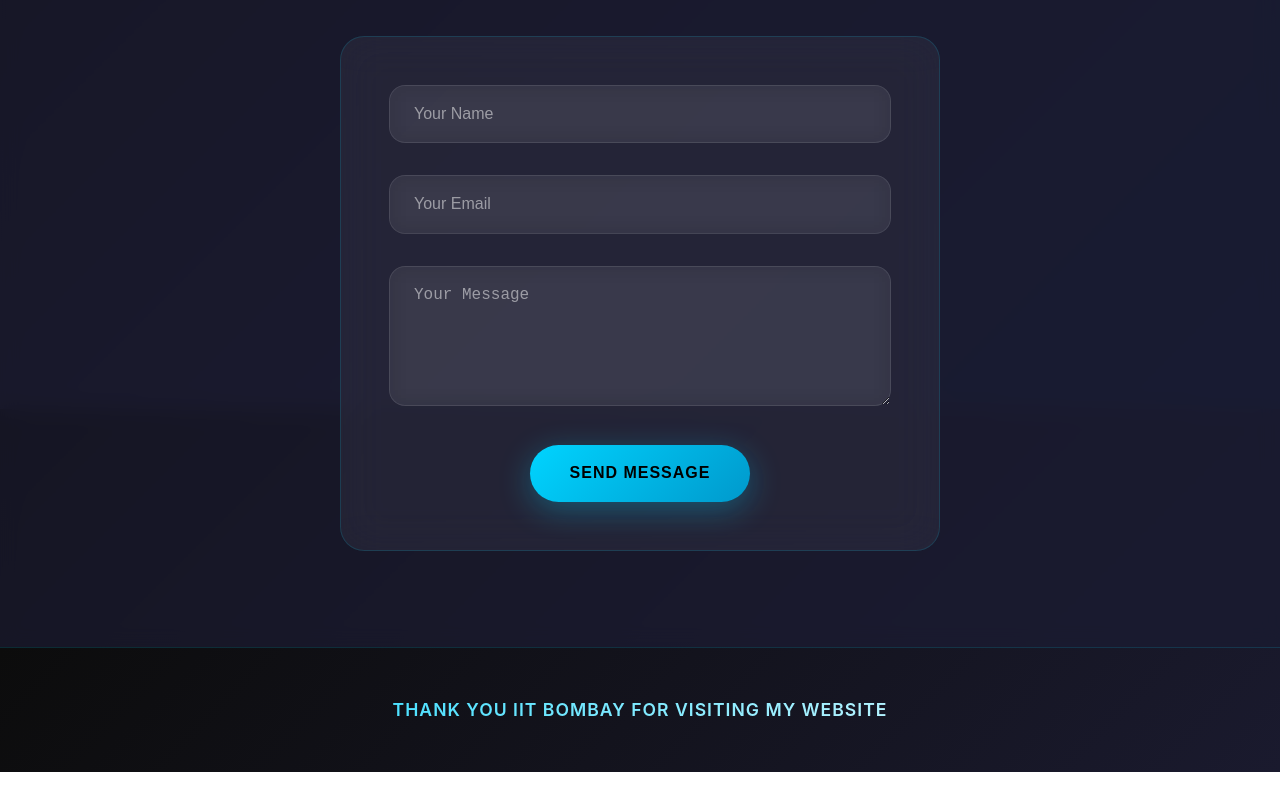
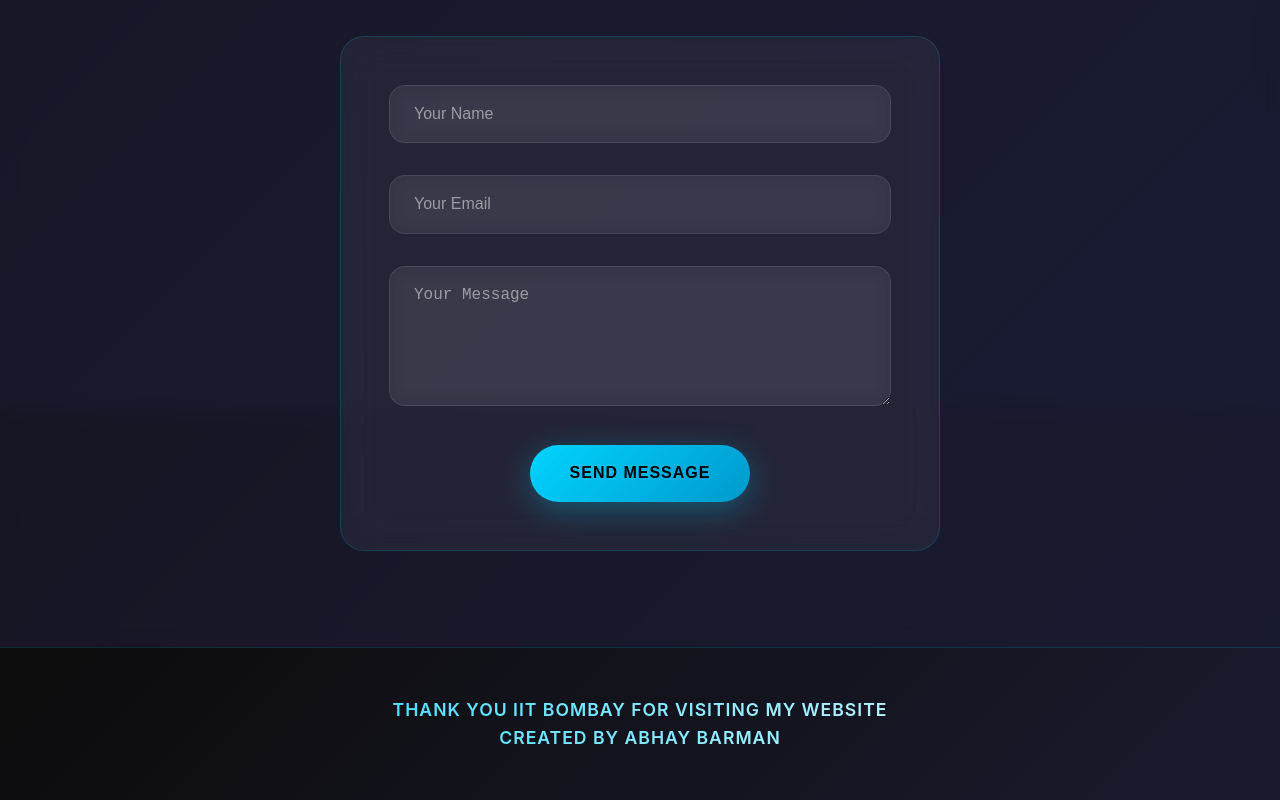
Before and after one commit to ABHAYBARMAN067/IIT-BOMBAY-TASK-2, a plain HTML site: page index.html in a window 1280 px wide. Shown: the part 3591-4391 px from the top of the page. Before the commit the page ends 4363 px from the top, so only its background shows below. Drawn offline with nearby package versions, Linux system fonts and the light colour scheme.

Commit message:
Updated UI  Task 2

```diff
--- a/index.html
+++ b/index.html
@@ -828,10 +828,11 @@
         </div>
     </section>
 
-    <!-- Footer -->
-    <footer class="tf-footer">
-        <p>THANK YOU IIT BOMBAY FOR VISITING MY WEBSITE</p>
-    </footer>
+ <!-- Footer -->
+<footer class="tf-footer">
+    <p>THANK YOU IIT BOMBAY FOR VISITING MY WEBSITE</p>
+    <p>CREATED BY ABHAY BARMAN</p>
+</footer>
 
     <script>
         // Register ScrollTrigger plugin
```
